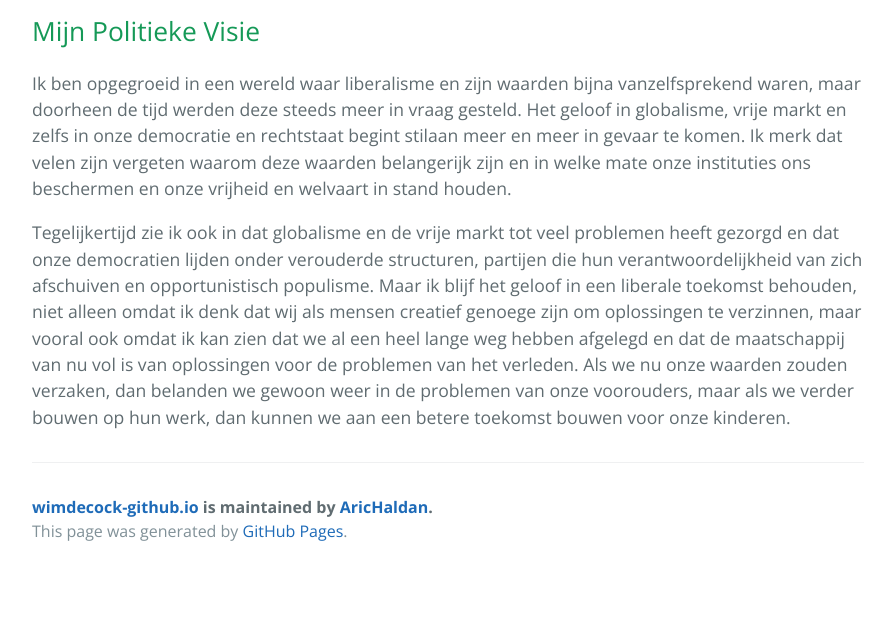
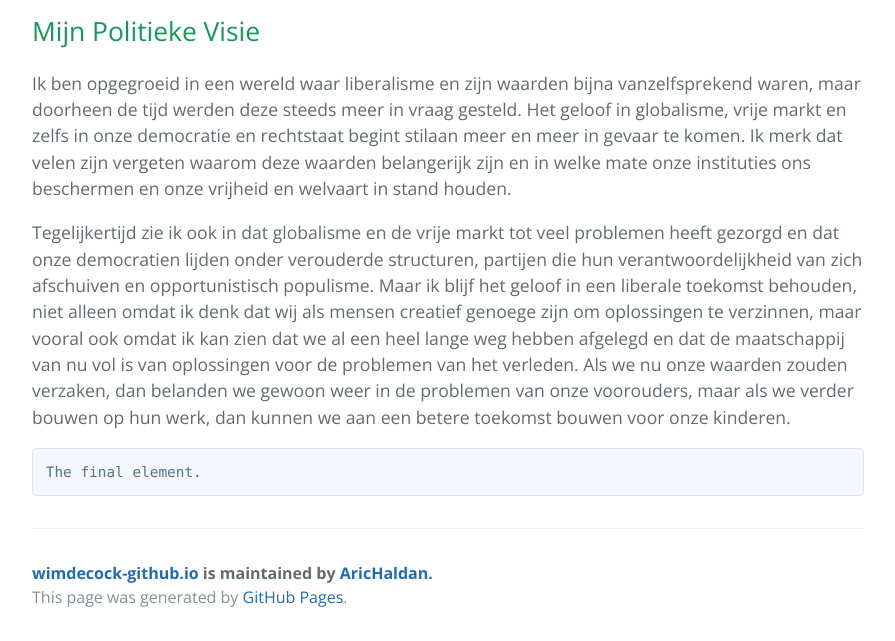
Before and after one commit to AricHaldan/wimdecock-github.io, a Jekyll site: the page built from index.md, in a window 1280 px wide. Shown: the part 617-1258 px from the top of the page, without its empty margins (192-1087 px from the left). Built offline with Jekyll 4.4.1, drawn with Linux system fonts in a browser that asks for light colours; before the commit the page ends 1192 px from its top, so only the background shows below that.

Commit message:
Update index.md

````diff
--- a/index.md
+++ b/index.md
@@ -10,3 +10,8 @@ welkom op mijn pagina, waar ik tracht mijn visie uit te zetten op de wereld waar
 Ik ben opgegroeid in een wereld waar liberalisme en zijn waarden bijna vanzelfsprekend waren, maar doorheen de tijd werden deze steeds meer in vraag gesteld. Het geloof in globalisme, vrije markt en zelfs in onze democratie en rechtstaat begint stilaan meer en meer in gevaar te komen. Ik merk dat velen zijn vergeten waarom deze waarden belangerijk zijn en in welke mate onze instituties ons beschermen en onze vrijheid en welvaart in stand houden.
 
 Tegelijkertijd zie ik ook in dat globalisme en de vrije markt tot veel problemen heeft gezorgd en dat onze democratien lijden onder verouderde structuren, partijen die hun verantwoordelijkheid van zich afschuiven en opportunistisch populisme. Maar ik blijf het geloof in een liberale toekomst behouden, niet alleen omdat ik denk dat wij als mensen creatief genoege zijn om oplossingen te verzinnen, maar vooral ook omdat ik kan zien dat we al een heel lange weg hebben afgelegd en dat de maatschappij van nu vol is van oplossingen voor de problemen van het verleden. Als we nu onze waarden zouden verzaken, dan belanden we gewoon weer in de problemen van onze voorouders, maar als we verder bouwen op hun werk, dan kunnen we aan een betere toekomst bouwen voor onze kinderen.
+
+
+```
+The final element.
+```
````
